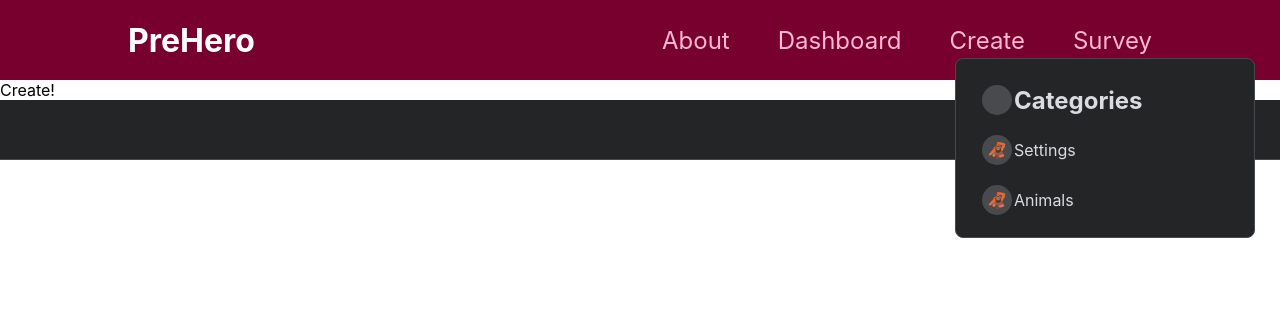
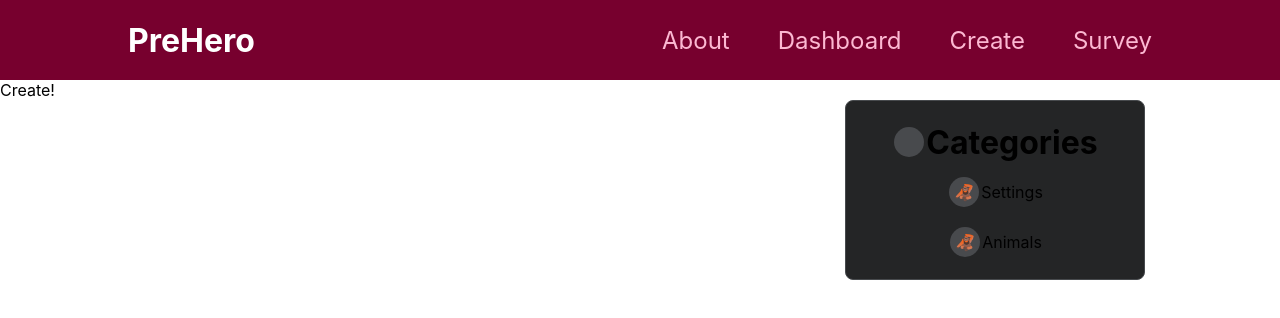
Before and after one commit to lylecodes/PreHero, a Next.js app: page /create in a window 1280 px wide. Shown: the top 318 px of the page. Built offline with nearby package versions, Linux system fonts and the light colour scheme.

Commit message:
bug fixes

```diff
--- a/components/create/DropdownMenu.module.css
+++ b/components/create/DropdownMenu.module.css
@@ -39,7 +39,7 @@
   justify-content: center;
   transition: filter 300ms;
   color: var(--text-color);
-  text-decoration: none;;
+  text-decoration: none;
 }
 
 .iconButton:hover {
@@ -54,9 +54,19 @@
 
 /* Dropdown Menu */
 
+.dropdownContainer {
+  max-width: 100%;
+  height: 100%;
+  display: flex;
+  justify-content: flex-end;
+  list-style: none;
+  margin: 0;
+  padding: 0;
+}
+
 .dropdown {
   position: absolute;
-    top: 58px;
+
   width: 300px;
   transform: translateX(-45%);
   background-color: var(--bg);
@@ -75,6 +85,7 @@
   height: 50px;
   display: flex;
   align-items: center;
+  justify-content: center;
   border-radius: var(--border-radius);
   transition: background var(--speed);
   padding: 0.5rem;
@@ -83,7 +94,6 @@
 .menuItem .icon-button {
   margin-right: 0.5rem;
 }
-
 
 .menuItem .icon-button:hover {
   filter: none;
@@ -122,6 +132,7 @@
   transition: all var(--speed) ease;
 }
 .menuSecondaryExit {
+  position: absolute;
 }
 .menuSecondaryExitActive {
   transform: translateX(110%);
--- a/components/create/DropdownMenuContainer.js
+++ b/components/create/DropdownMenuContainer.js
@@ -1,16 +1,12 @@
 import NavItem from './NavItem.js'
 import Navbar from './Navbar.js';
 import DropdownMenu from './DropdownMenu.js';
+import classes from './DropdownMenu.module.css'
 
 const DropdownMenuContainer = () => {
     return (
-        <div>
-            <Navbar>
-
-            <NavItem>
+        <div className={classes.dropdownContainer}>
                 <DropdownMenu />
-            </NavItem>
-            </Navbar>
           </div>
     )
 }
--- a/package.json
+++ b/package.json
@@ -11,7 +11,8 @@
   "dependencies": {
     "next": "11.1.0",
     "react": "17.0.2",
-    "react-dom": "17.0.2"
+    "react-dom": "17.0.2",
+    "react-transition-group": "^4.4.2"
   },
   "devDependencies": {
     "eslint": "7.32.0",
```
Also changed, not shown: 1 other file (tests, documents, lock files or other folders). Lines whose indentation alone changed are shown as unchanged.
